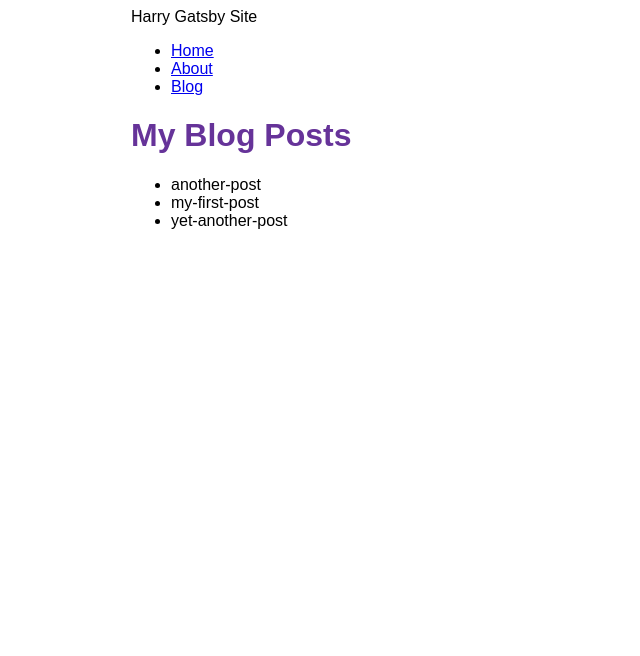
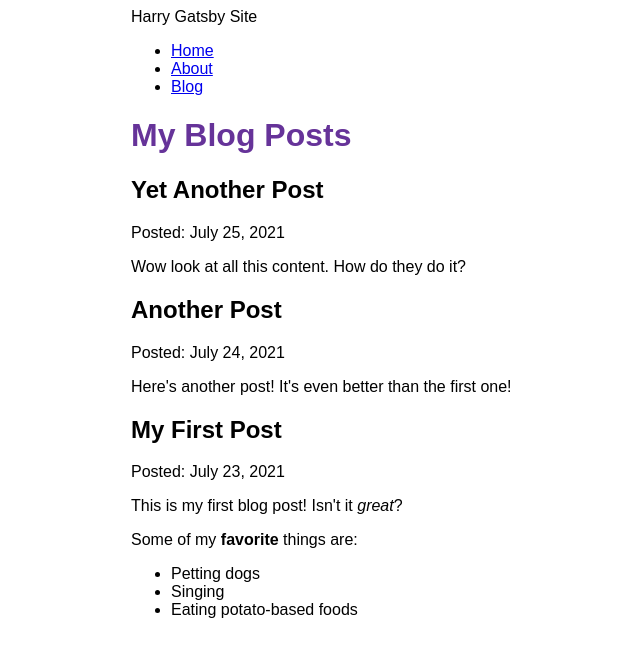
Before and after one commit to harrytang/my-gatsby-site, a Gatsby site: page /blog in a window 1280 px wide. Shown: the whole page, without its empty margins (259-899 px from the left). Built offline with nearby package versions, Linux system fonts and the light colour scheme; Gatsby itself is replaced by a stand-in of ours.

Commit message:
feat: finished Gatsby tutorial part 5

```diff
--- a/blog/another-post.mdx
+++ b/blog/another-post.mdx
@@ -0,0 +1,6 @@
+---
+title: "Another Post"
+date: "2021-07-24"
+---
+
+Here's another post! It's even better than the first one!
--- a/blog/my-first-post.mdx
+++ b/blog/my-first-post.mdx
@@ -0,0 +1,12 @@
+---
+title: "My First Post"
+date: "2021-07-23"
+---
+
+This is my first blog post! Isn't it _great_?
+
+Some of my **favorite** things are:
+
+- Petting dogs
+- Singing
+- Eating potato-based foods
--- a/blog/yet-another-post.mdx
+++ b/blog/yet-another-post.mdx
@@ -0,0 +1,6 @@
+---
+title: "Yet Another Post"
+date: "2021-07-25"
+---
+
+Wow look at all this content. How do they do it?
--- a/gatsby-config.js
+++ b/gatsby-config.js
@@ -13,5 +13,6 @@
         path: `${__dirname}/blog`,
       },
     },
+    "gatsby-plugin-mdx",
   ],
 };
--- a/package.json
+++ b/package.json
@@ -15,8 +15,11 @@
     "clean": "gatsby clean"
   },
   "dependencies": {
+    "@mdx-js/mdx": "^1.6.22",
+    "@mdx-js/react": "^1.6.22",
     "gatsby": "^4.2.0",
     "gatsby-plugin-image": "^2.2.0",
+    "gatsby-plugin-mdx": "^3.2.0",
     "gatsby-plugin-sharp": "^4.2.0",
     "gatsby-source-filesystem": "^4.2.0",
     "react": "^17.0.1",
--- a/src/pages/blog.js
+++ b/src/pages/blog.js
@@ -6,25 +6,33 @@
 
 import * as React from "react";
 import { graphql } from "gatsby";
+import { MDXRenderer } from "gatsby-plugin-mdx";
 import Layout from "../components/layout";
 
 const BlogPage = ({ data }) => {
   return (
     <Layout pageTitle="My Blog Posts">
-      <ul>
-        {data.allFile.nodes.map((node) => (
-          <li key={node.name}>{node.name}</li>
-        ))}
-      </ul>
+      {data.allMdx.nodes.map((node) => (
+        <article key={node.id}>
+          <h2>{node.frontmatter.title}</h2>
+          <p>Posted: {node.frontmatter.date}</p>
+          <MDXRenderer>{node.body}</MDXRenderer>
+        </article>
+      ))}
     </Layout>
   );
 };
 
 export const query = graphql`
   query {
-    allFile {
+    allMdx(sort: { fields: frontmatter___date, order: DESC }) {
       nodes {
-        name
+        frontmatter {
+          date(formatString: "MMMM D, YYYY")
+          title
+        }
+        id
+        body
       }
     }
   }
```
Also changed, not shown: 1 other file.
